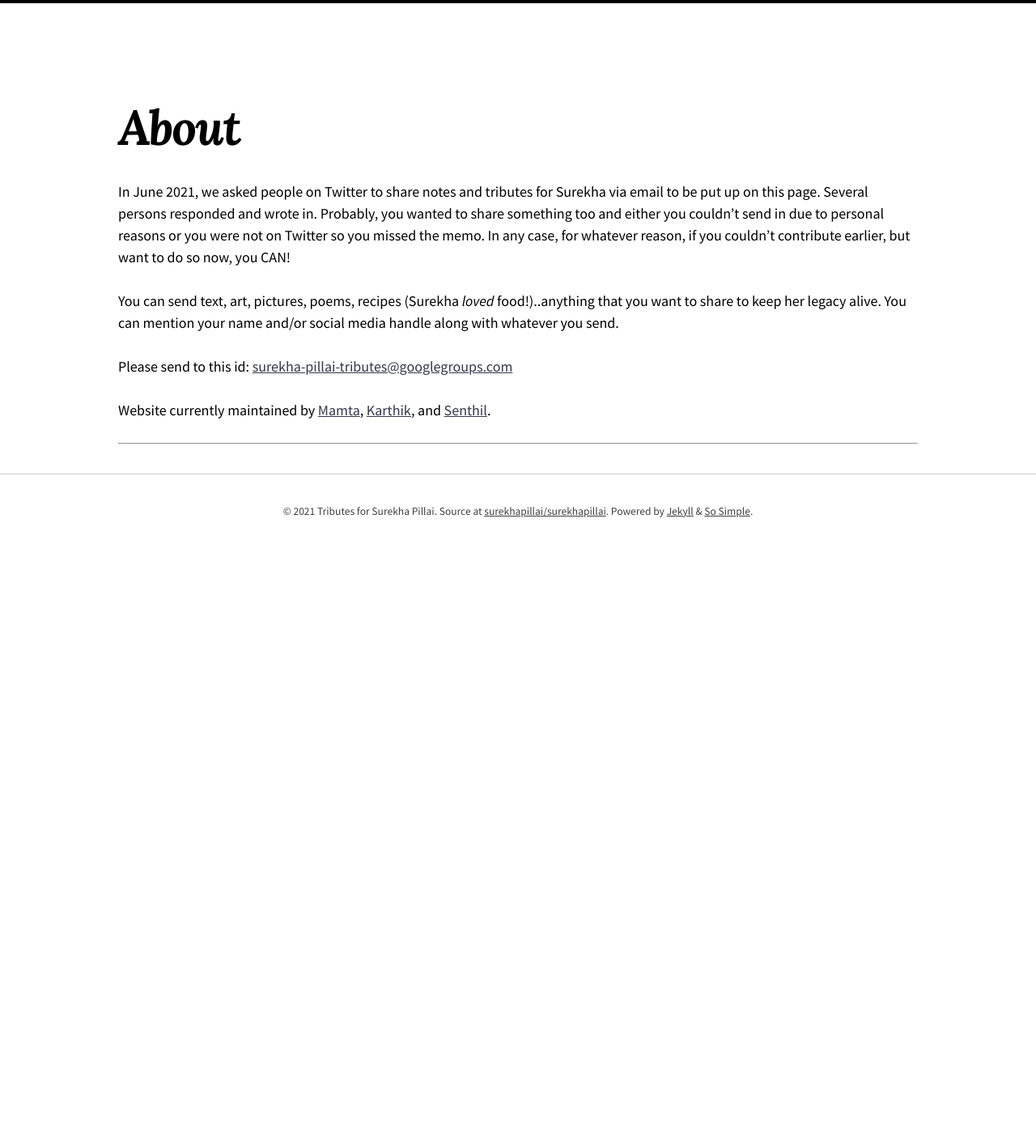
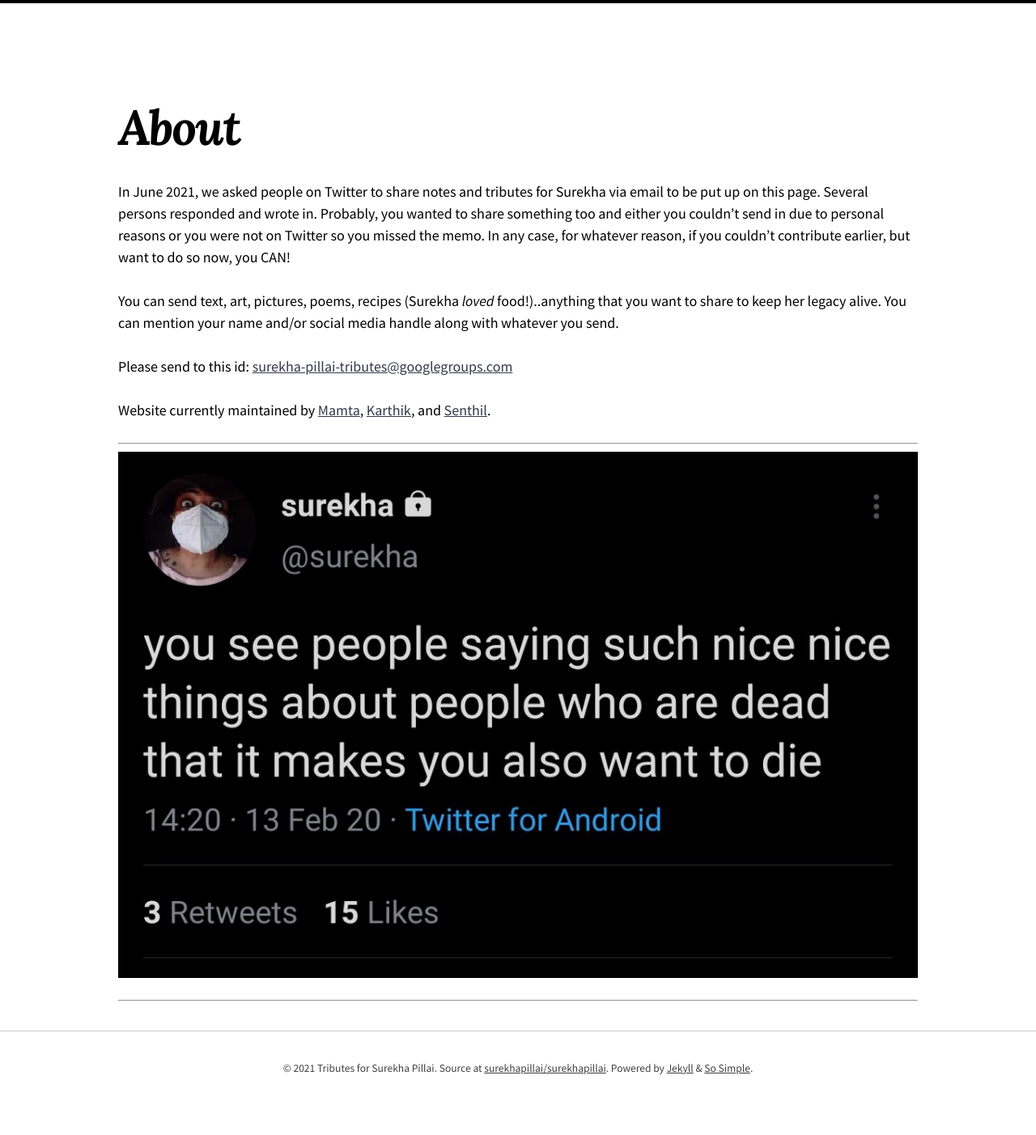
Before and after one commit to surekhapillai/surekhapillai, a Jekyll site: the page built from about.md, in a window 1280 px wide. Shown: the whole page at 81% size. Built offline with Jekyll 4.4.1, drawn with Linux system fonts in a browser that asks for light colours; nearby versions of some CDN libraries; before the commit the page ends 900 px from its top, so only the background shows below that.

Commit message:
add tweet screenshot to about

```diff
--- a/about.md
+++ b/about.md
@@ -13,3 +13,7 @@ Please send to this id: [surekha-pillai-tributes@googlegroups.com](mailto:surekh
 Website currently maintained by [Mamta](https://twitter.com/silverlightgal), [Karthik](https://twitter.com/karthikb351), and [Senthil](https://twitter.com/St_Hill).
 
 ---
+
+![center-aligned-image](/uploads/1_N4DBkHoTccpDOnUSukCrjQ.jpeg){: .align-center}
+
+---
```
